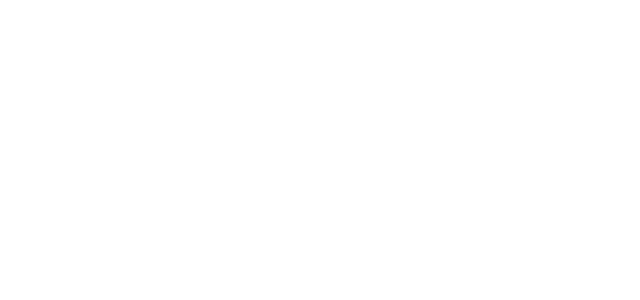
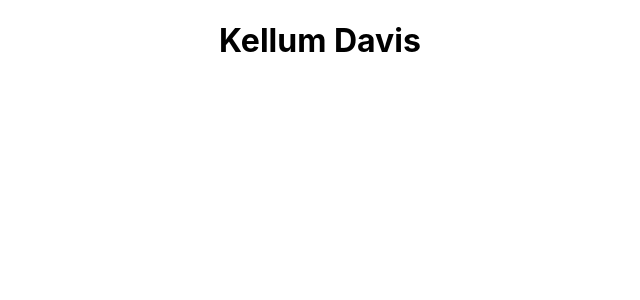
Before and after one commit to kellumdavis/portfolio, a React (Create React App) app: page / in a window 1280 px wide. Shown: the top 300 px of the page, without its empty margins (320-960 px from the left). Built offline with nearby package versions, Linux system fonts and the light colour scheme.

Commit message:
Home page and HamePage Main component created and connected

```diff
--- a/src/App.js
+++ b/src/App.js
@@ -1,9 +1,9 @@
 import './App.css';
-
+import Home from './Pages/Home';
 function App() {
   return (
     <div className="App">
-
+      <Home />
     </div>
   );
 }
--- /dev/null
+++ b/src/Components/HomeMain.js
@@ -0,0 +1,9 @@
+function HomeMain(){
+    return(
+        <div>
+            <h1>Kellum Davis</h1>
+        </div>
+    )
+}
+
+export default HomeMain;
--- a/src/Pages/Home.js
+++ b/src/Pages/Home.js
@@ -0,0 +1,12 @@
+import HomeMain from "../Components/HomeMain"
+
+function Home(){
+    return(
+        <div>
+            <HomeMain />
+        </div>
+    )
+
+}
+
+export default Home;
```
